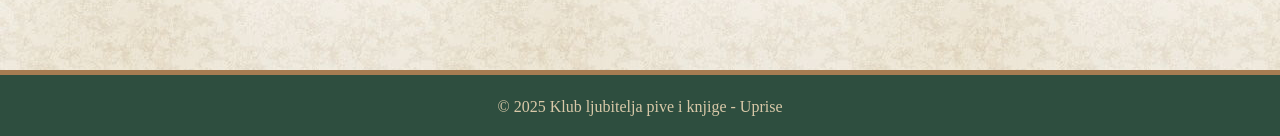
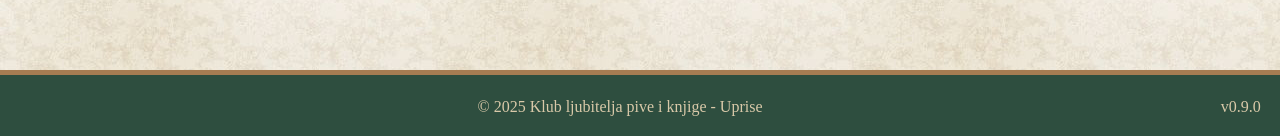
Before and after one commit to sakky0/beerandbooklovers, a React (Vite) app: page / in a window 1280 px wide. Shown: the part 677-813 px from the top of the page. Built offline with nearby package versions, Linux system fonts and the light colour scheme; no server answers; a web font is replaced by a local one.

Commit message:
Added site version

```diff
--- a/package.json
+++ b/package.json
@@ -1,7 +1,7 @@
 {
   "name": "beerandbooklovers",
   "private": true,
-  "version": "0.0.0",
+  "version": "0.9.0",
   "type": "module",
   "scripts": {
     "dev": "vite",
--- a/src/components/Footer/Footer.css
+++ b/src/components/Footer/Footer.css
@@ -4,4 +4,9 @@ footer {
     text-align: center;
     padding: 1.2rem;
     border-top: var(--fancy-border);
+    display: flex;
 }
+
+footer span {
+    margin-left: auto;
+}
--- a/src/components/Footer/Footer.tsx
+++ b/src/components/Footer/Footer.tsx
@@ -1,9 +1,15 @@
+import { version } from "../../../package.json";
 import "./Footer.css";
 
 const year = new Date().getFullYear();
 
 const Footer = () => {
-    return <footer>&copy; {year} Klub ljubitelja pive i knjige - Uprise</footer>;
+    return (
+        <footer>
+            <span>&copy; {year} Klub ljubitelja pive i knjige - Uprise</span>
+            <span className="version">v{version}</span>
+        </footer>
+    );
 };
 
 export default Footer;
```
